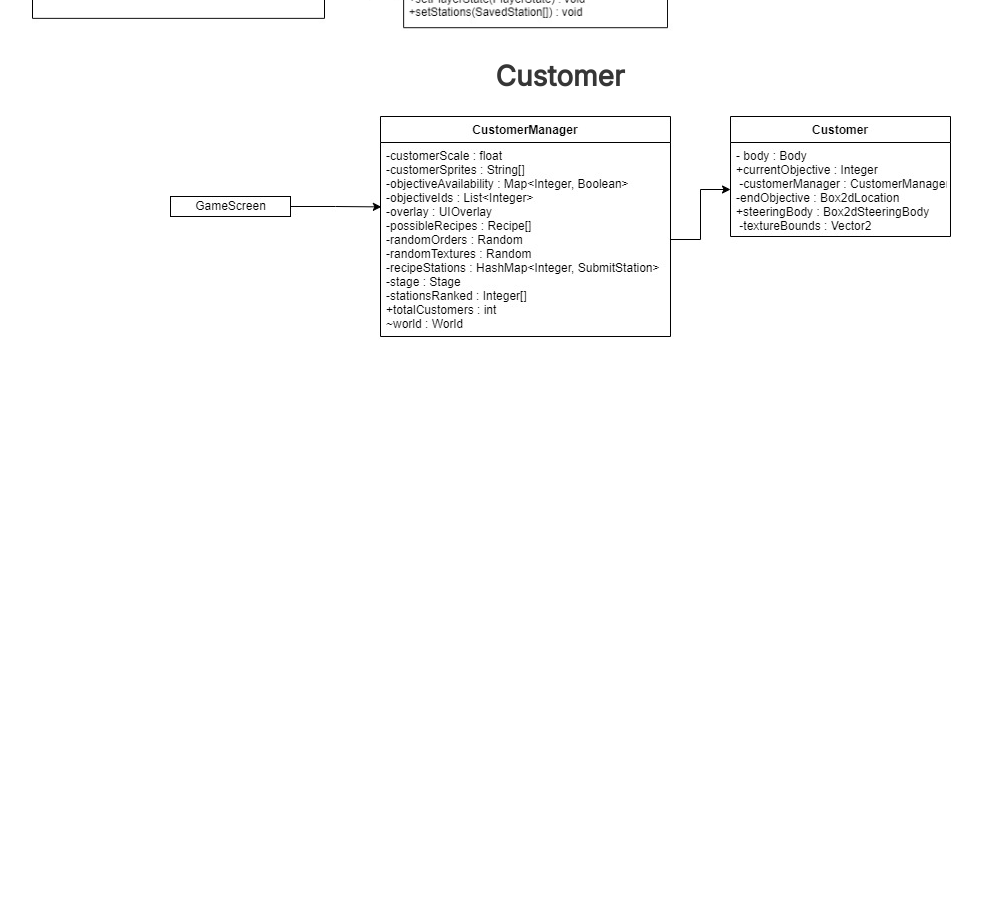
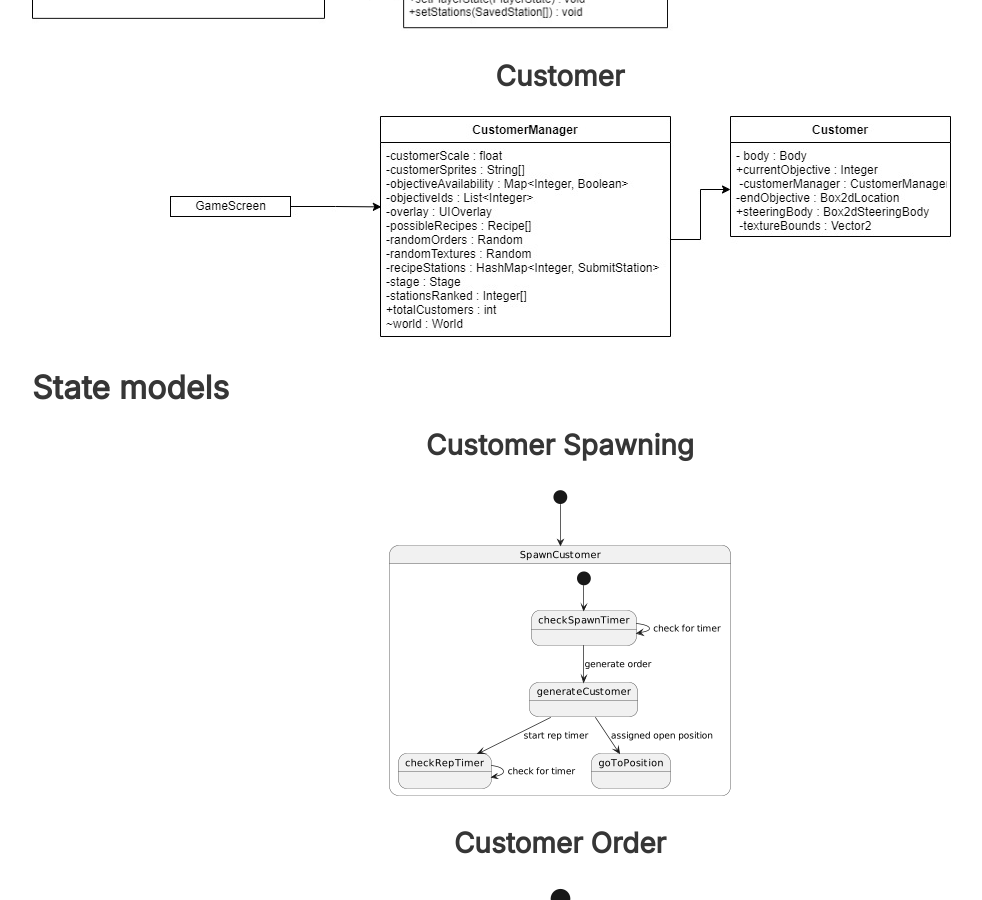
Before and after one commit to dislocated-su/team32-website, a Jekyll site: the page built from architecture.html, in a window 1280 px wide and 900 px high, scrolled down 1861 px. Shown: the whole window, without its empty margins (80-1062 px from the left). Built offline with Jekyll 4.4.1, drawn with Linux system fonts in a browser that asks for light colours; nearby versions of some CDN libraries; before the commit the page ends 2255 px from its top, so only the background shows below that.

Commit message:
add deliverables

```diff
--- a/_data/deliverables-1.yml
+++ b/_data/deliverables-1.yml
@@ -11,3 +11,4 @@
   - name: architecture
     link: /assets/other/Arch2.pdf
   - name: implementation
+    link: /assets/other/Impl2.pdf
--- a/_includes/navigation.html
+++ b/_includes/navigation.html
@@ -1,7 +1,7 @@
 <nav class="navbar is-white">
     <div class="container">
         <div class="navbar-brand">
-            <a href="{{ site.baseurl }}" class="navbar-item">
+            <a href="{{ site.baseurl }}/" class="navbar-item">
                 <img class="logo" src="{{ site.baseurl }}/assets/images/logo-light.png" alt="logo">
             </a>
             <span class="navbar-burger" data-target="nav-items">
--- a/architecture.html
+++ b/architecture.html
@@ -22,5 +22,13 @@ layout: wrapper
         <h2 class="title">Customer</h1>
         <img src="assets/images/class-diagram/Customer Class Diagram.jpg" alt="">
     </div>
-
+    <h1 class="title">State models</h1>
+    <div class="content has-text-centered">
+        <h2 class="title">Customer Spawning</h1>
+        <img src="assets/images/state-models/spawnCustomer.png" alt="">
+    </div>
+    <div class="content has-text-centered">
+        <h2 class="title">Customer Order</h1>
+        <img src="assets/images/state-models/customerOrder.png" alt="">
+    </div>
 </div>
--- a/deliverables.html
+++ b/deliverables.html
@@ -22,7 +22,7 @@ layout: wrapper
     <div class="columns is-centered">
         {% for deliverable in group.items %}
         <div class="column">
-            <a class="button is-large is-fullwidth" href="{{ deliverable.link }}">
+            <a class="button is-large is-fullwidth" href="{{ site.baseurl }}{{ deliverable.link }}">
                 <span>
                     {{ deliverable.name }}
                 </span>
@@ -43,7 +43,7 @@ layout: wrapper
     <div class="columns is-centered">
         {% for deliverable in group.items %}
         <div class="column">
-            <a class="button is-large is-fullwidth" href="{{ deliverable.link }}">
+            <a class="button is-large is-fullwidth" href="{{ site.baseurl }}{{ deliverable.link }}">
                 <span>
                     {{ deliverable.name }}
                 </span>
```
Also changed, not shown: 8 other files.
